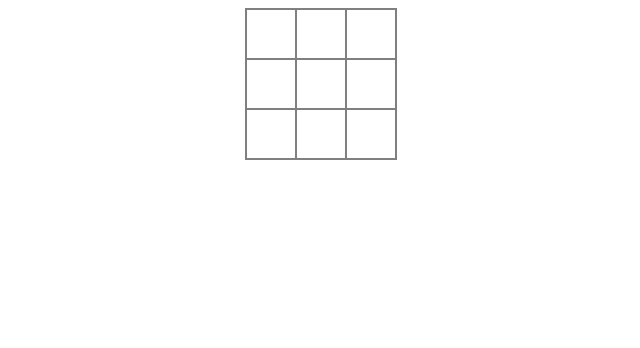
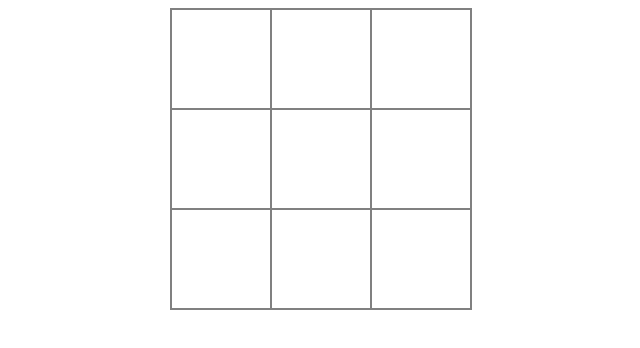
Before and after one commit to yaskou/tic-tac-toe, a React (Create React App) app: page / in a window 1280 px wide. Shown: the top 348 px of the page, without its empty margins (319-959 px from the left). Built offline with nearby package versions, Linux system fonts and the light colour scheme.

Commit message:
width:300px

```diff
--- a/src/components/style/container.ts
+++ b/src/components/style/container.ts
@@ -1,12 +1,12 @@
 import styled from "styled-components";
 
 const Container = styled.div`
-  width: 150px;
-  height: 150px;
+  width: 300px;
+  height: 300px;
   margin: 0 auto;
   display: grid;
-  grid-template-rows: 50px 50px 50px;
-  grid-template-columns: 50px 50px 50px;
+  grid-template-rows: 100px 100px 100px;
+  grid-template-columns: 100px 100px 100px;
   border: 1px solid gray;
 `;
 
```
